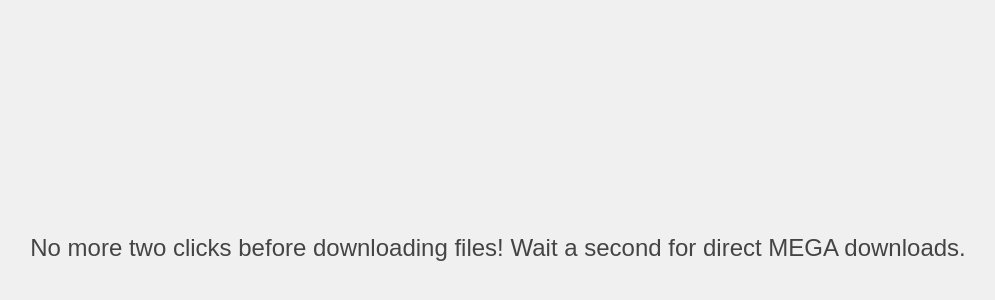
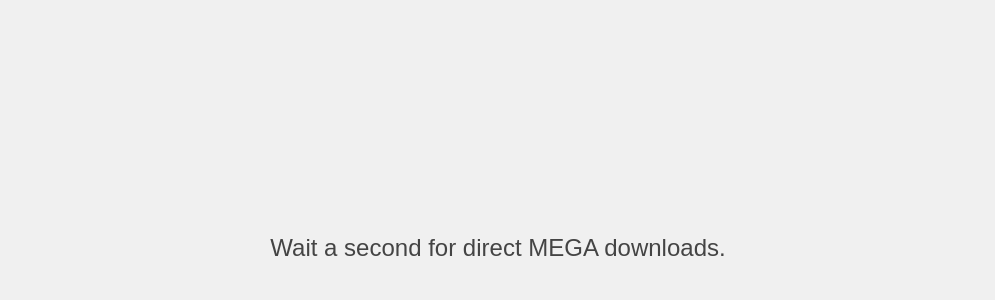
Before and after one commit to qgustavor/direct-mega, a plain HTML site: page index.html in a window 1280 px wide. Shown: the part 152-452 px from the top of the page, without its empty margins (142-1137 px from the left). Drawn offline with Linux system fonts and the light colour scheme.

Commit message:
Simplify start message

```diff
--- a/index.html
+++ b/index.html
@@ -24,7 +24,7 @@
 <meta name="msapplication-TileColor" content="#ff0000"> <meta name="msapplication-TileImage" content="/mstile-144x144.png"> <meta name="theme-color" content="#aa2222">
 <!-- / WebApp stuff -->
 <noscript>Both MEGA and this page requires JavaScript enabled</noscript>
-<div id="output">No more two clicks before downloading files! Wait a second for direct MEGA downloads.</div>
+<div id="output">Wait a second for direct MEGA downloads.</div>
 <div class="downloader"><div class="downloading-progress"><div class="downloading-progress-bar"></div></div>
 <div class="percentage"></div></div>
 <script src="main.js"></script>
```
